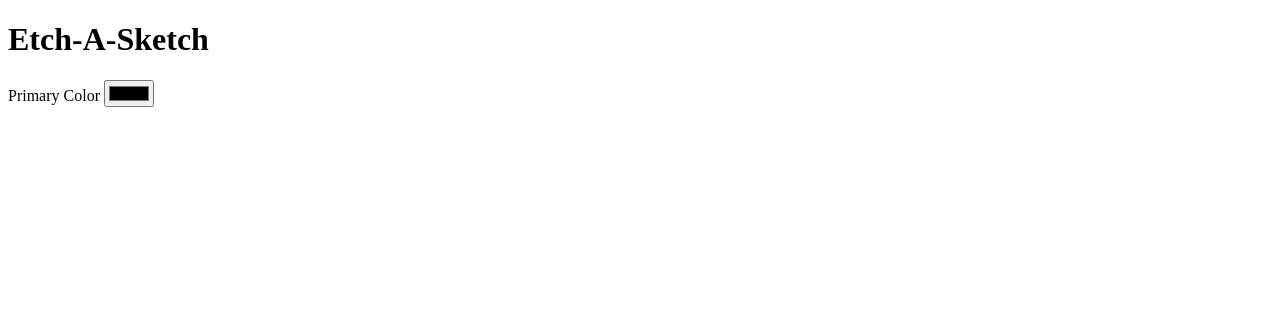
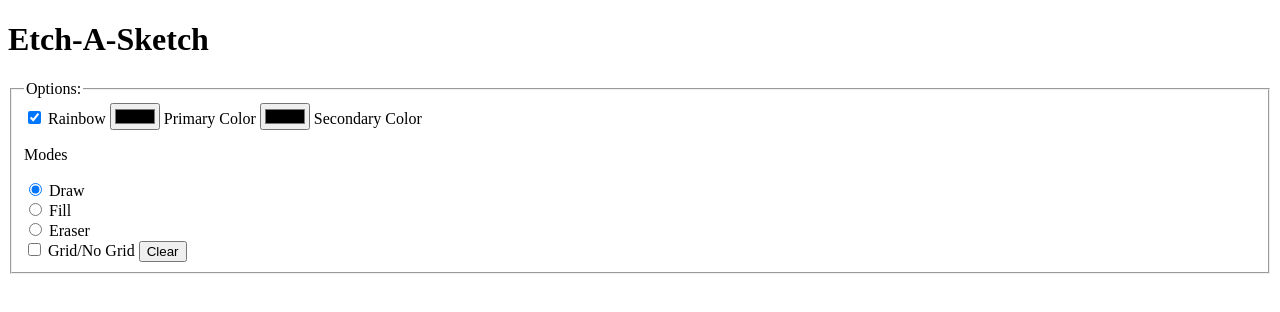
Before and after one commit to stwomac/stwomac.github.io, a plain HTML site: page projects/etch-a-sketch/index.html in a window 1280 px wide. Drawn offline with Linux system fonts and the light colour scheme.

Commit message:
options menu html added

```diff
--- a/projects/etch-a-sketch/index.html
+++ b/projects/etch-a-sketch/index.html
@@ -9,9 +9,41 @@
 <body>
     <div class="header"><h1>Etch-A-Sketch</h1></div>
     <div class="options-box">
-        <label for="primary-color">Primary Color</label>
-        <input type="color" name="primary-color" id="primary-color">
-        <label for="secondary-color"></label>
+        <fieldset>
+
+            <legend>Options:</legend>
+            <input type="checkbox" name="sketch-mode" id="sketch-mode" checked>
+            <label for="sketch-mode">Rainbow</label>
+            <input type="color" name="primary-color" id="primary-color">
+            <label for="primary-color">Primary Color</label>
+
+            <input type="color" name="secondary-color" id="secondary-color">
+            <label for="secondary-color">Secondary Color</label>
+
+                <p>Modes</p>
+                <div>
+                    <input type="radio" name="mode" id="draw-mode" checked>
+                    <label for="draw-mode">Draw</label>
+                </div>
+
+                <div>
+                    <input type="radio" name="mode" id="fill-mode">
+                    <label for="fill-mode">Fill</label>
+                </div>
+
+
+                <div>
+                    <input type="radio" name="mode" id="eraser-mode">
+                    <label for="eraser-mode">Eraser</label>
+                </div>
+
+                <input type="checkbox" name="grid" id="grid">
+                <label for="grid">Grid/No Grid</label>
+
+                <input type="button" value="Clear" id="clear">
+
+
+        </fieldset>
     </div>
     <div class="sketch-box"></div>
     <div class="footer"></div>
```
